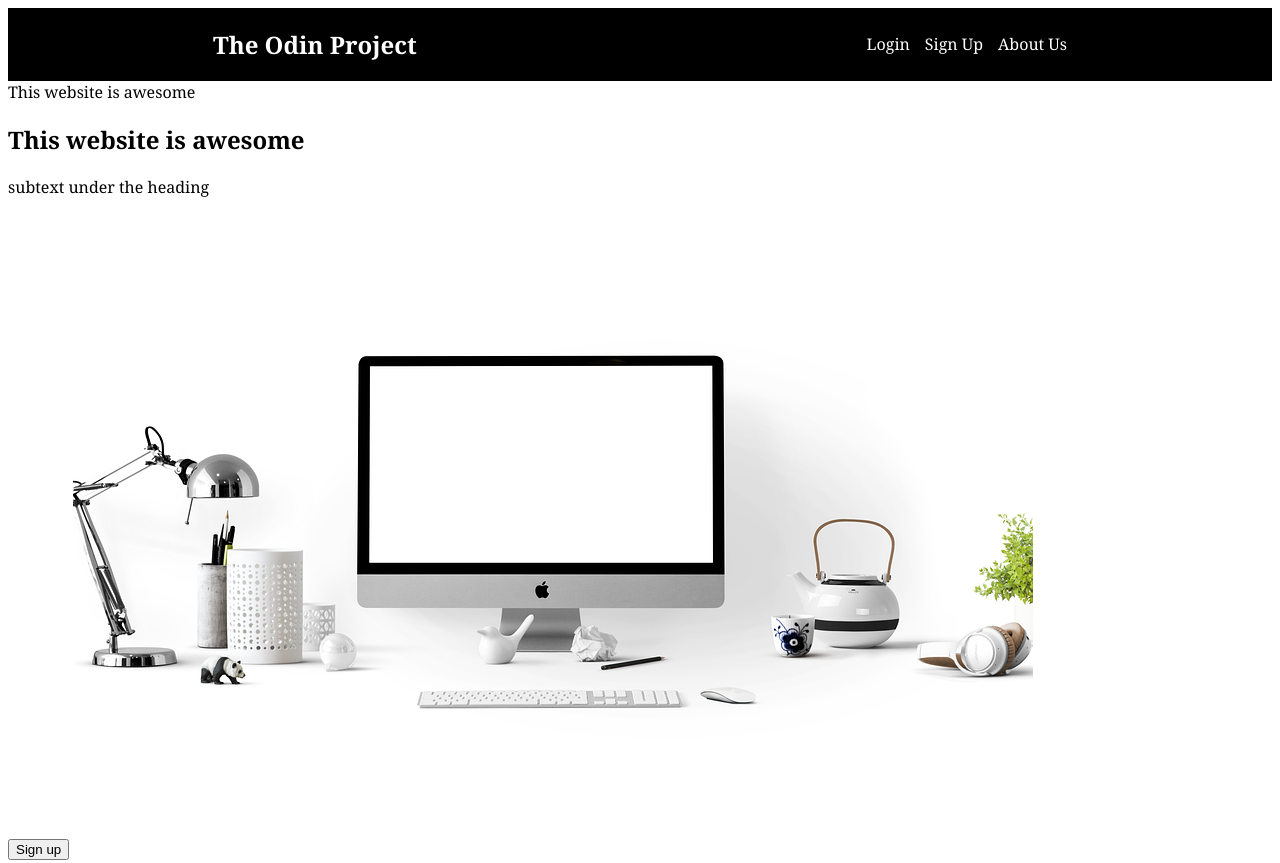
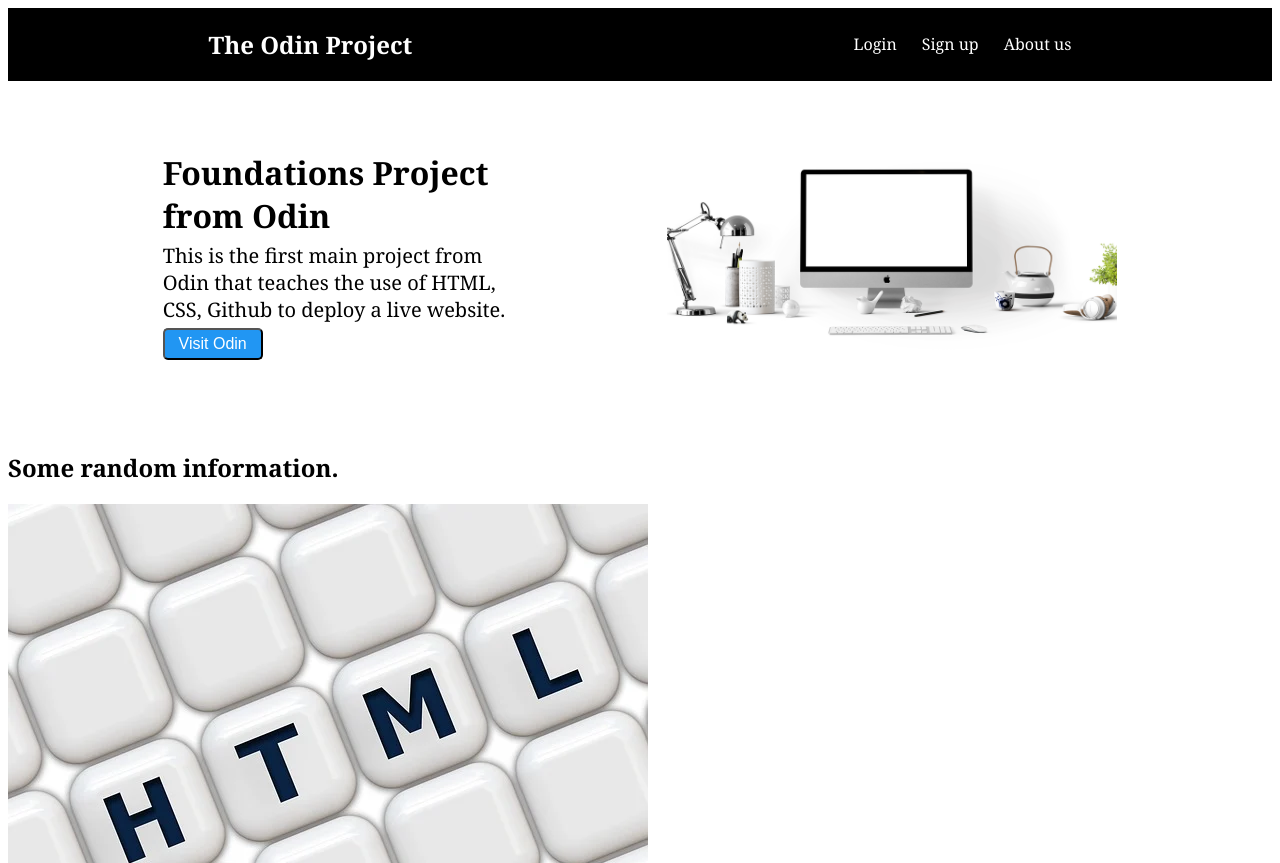
Before and after one commit to salmansheikhutk/landingpage, a plain HTML site: page index.html in a window 1280 px wide. Shown: the top 863 px of the page. Drawn offline with Linux system fonts and the light colour scheme.

Commit message:
First Bar is complete.

```diff
--- a/index.html
+++ b/index.html
@@ -9,22 +9,26 @@
 </head>
 <body>
     <div class ="fullpage">
-        <!-- Header -->
+        <!-- Header: Done -->
         <div class = "header">
             <h2>The Odin Project</h2>
             <ul class = "header-buttons">
                 <li class="login">Login</li>
-                <li class ="signup">Sign Up</li>
-                <li class="aboutus">About Us</li>
+                <li class ="signup">Sign up</li>
+                <li class="aboutus">About us</li>
             </ul>
         </div>
 
-        <!-- Message -->
-        <div>This website is awesome
-            <h2>This website is awesome</h2>
-            <p>subtext under the heading</p>
-            <button>Sign up</button>
-            <img src="./images/computer.png">
+        <!-- First-Bar -->
+        <div class="first-bar">
+            <div class = "container-first">
+                <h1>Foundations Project from Odin</h1>
+                <p>This is the first main project from Odin that teaches the use of HTML, CSS, Github to deploy a live website.</p>
+                <button class = "button-signup">Visit Odin</button>
+            </div>
+            <div>
+                <img class = "computer" src="./images/computer.png">
+            </div>
         </div>
 
         <!-- 4 images side by side -->
@@ -50,7 +54,7 @@
         <div>
             <h3>Call to action! It's time!</h3>
             <p>Sign up for our product by clicking that buttom right over there!</p>
-            <button>Sign Up</button>
+            <button class = "button-signup">Sign Up</button>
         </div>
 
         <!-- Footer: Done -->
--- a/styles.css
+++ b/styles.css
@@ -53,12 +53,58 @@ ul {
 .header-buttons {
     display: flex;
     align-items: center;
-    gap: 15px;
+    gap: 25px;
 }
 
 .login:hover,
 .signup:hover,
-.aboutus:hover {
+.aboutus:hover,
+.button-signup:hover {
     cursor: pointer;
-    color: grey;
+    color: black;
+    background-color: white;
+    padding: 5px;
+    border-radius: 5px;
+    /* border-radius makes rounded corners */
 }
+
+/* First Bar */
+
+.first-bar{
+    display:flex;
+    justify-content: space-evenly;
+    align-items: center;
+}
+
+.computer {
+    width: 450px;
+    height: auto;
+}
+
+.container-first {
+    display: flex;
+    flex-direction: column;
+    justify-content: center;
+    width:350px;
+    height:350px;
+    gap: 5px;
+}
+
+.container-first p {
+    font-size: 20px;
+    margin: 0;
+}
+
+.container-first h1 {
+    margin: 0;
+}
+
+.button-signup {
+    width: 100px;
+    padding-top: 5px;
+    padding-bottom: 5px;
+    color: white;
+    background-color:#2196F3;
+    border-radius: 5px;
+    font-size: 16px;
+}
```
